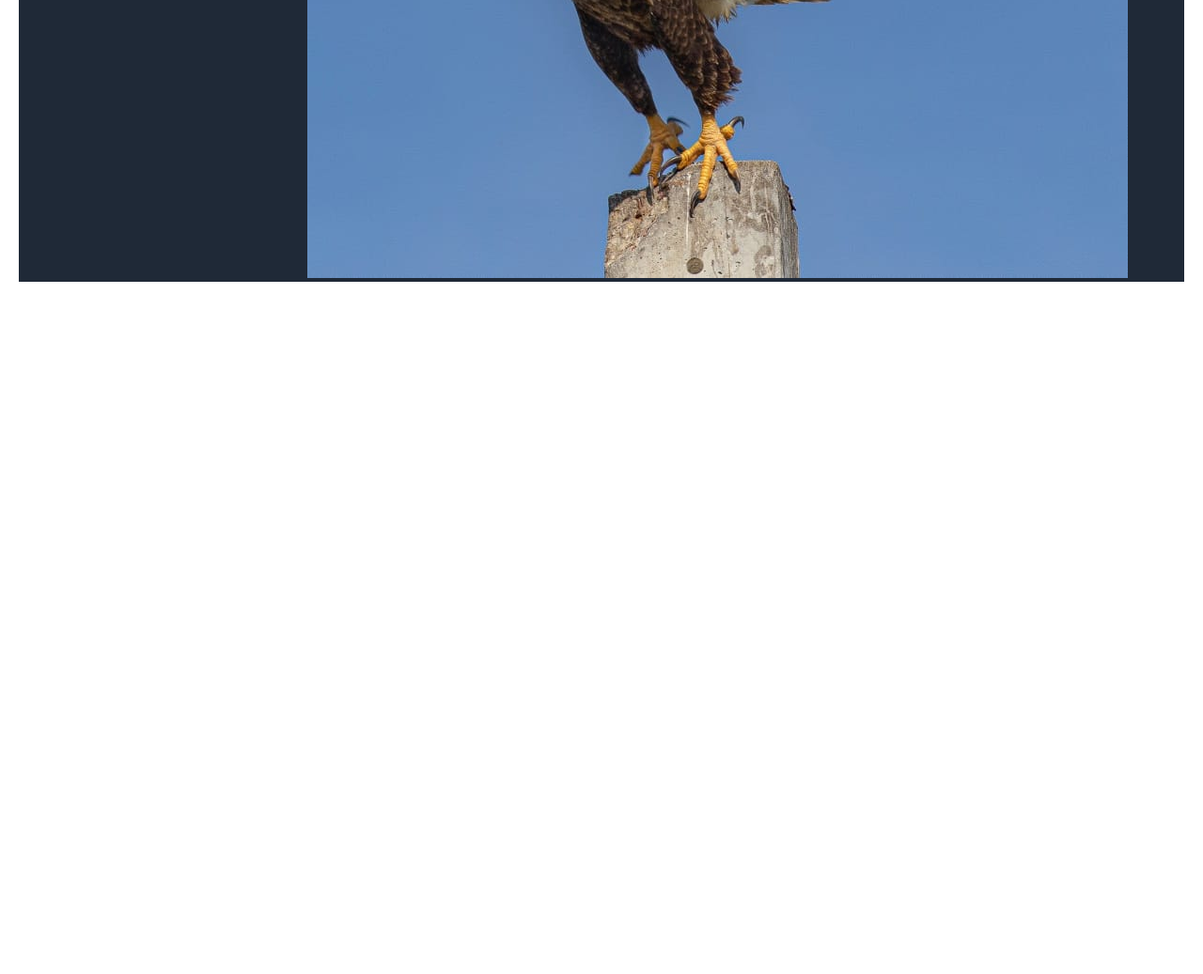
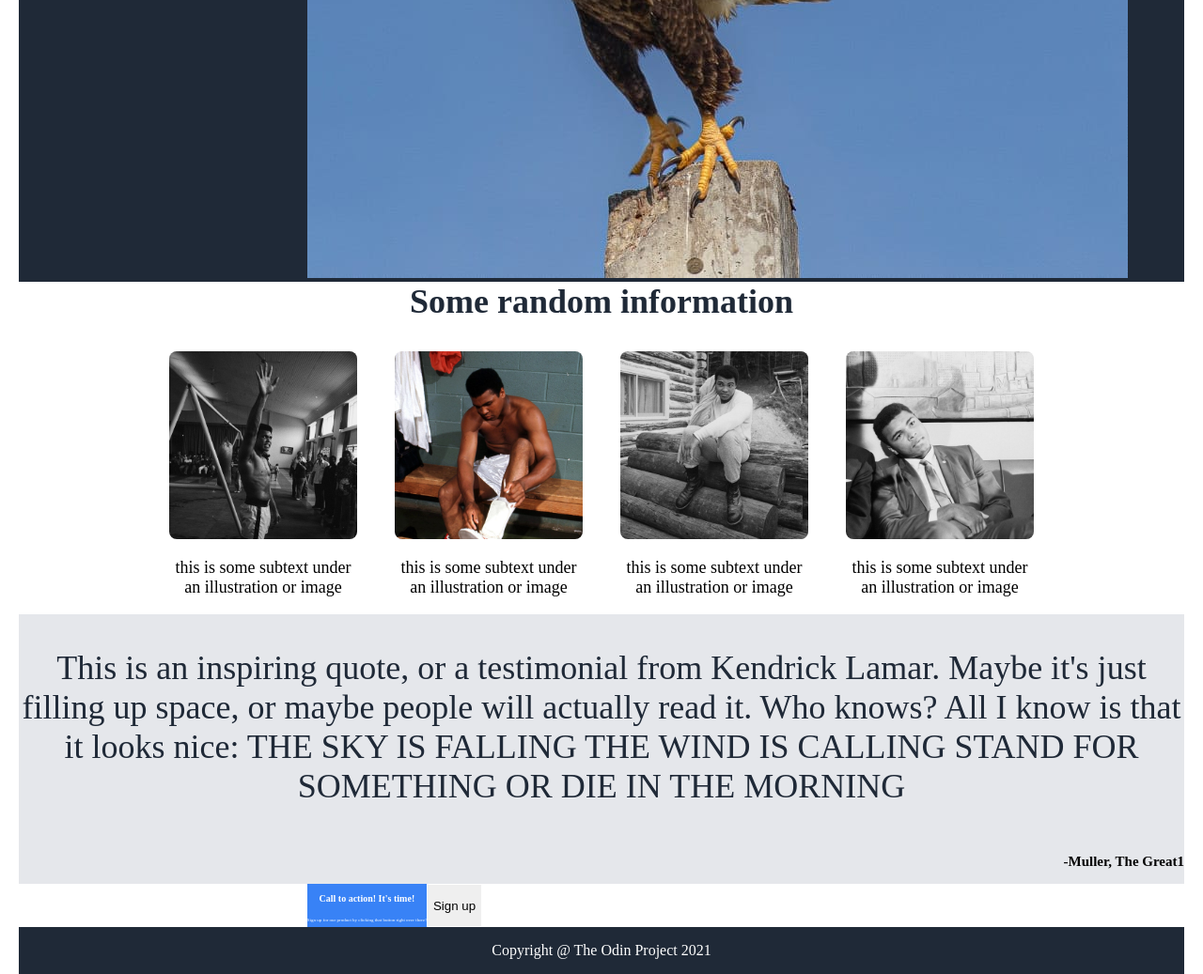
Before and after one commit to tobuya/landing-page, a plain HTML site: page index.html in a window 1280 px wide. Shown: the part 899-1936 px from the top of the page at 94% size. Before the commit the page ends 1199 px from the top, so only its background shows below. Drawn offline with Linux system fonts and the light colour scheme.

Commit message:
full layout before edits

```diff
--- a/index.html
+++ b/index.html
@@ -30,22 +30,42 @@
    </div>
 
    <div class="sectionB">
-
-
+       <div class="random">Some random information</div>
+       <div class="random-below">
+           <div class="below">
+               <img class="img" src="photos/ali1.jpeg" alt="The greatest of all time" />
+               <p class="text">this is some subtext under an illustration or image</p>
+           </div>
+           <div class="below">
+               <img class= "img" src="photos/ali2.jpeg" alt="The greatest of all time" />
+               <p class="text">this is some subtext under an illustration or image</p>
+           </div>
+           <div class="below">
+               <img class="img" src="photos/ali3.jpeg" alt="The greatest of all time" />
+               <p class="text">this is some subtext under an illustration or image</p>
+           </div>
+           <div class="below">
+               <img class="img" src="photos/ali4.jpeg" alt="The greatest of all time" />
+               <p class="text">this is some subtext under an illustration or image</p>
+           </div>
+       </div>
    </div>
 
    <div class="sectionC">
-
-
+       <p class="paragraph">This is an inspiring quote, or a testimonial from Kendrick Lamar. Maybe it's just filling up space, or maybe people will actually read it. Who knows? All I know is that it looks nice: THE SKY IS FALLING THE WIND IS CALLING STAND FOR SOMETHING OR DIE IN THE MORNING</p>
+       <p class="name">-Muller, The Great1</p>
    </div>
 
    <div class="sectionD">
-
-
+       <div class="sec-d">
+           <div class="side-a">
+               <p class="call">Call to action! It's time!</p>
+               <p class="sign">Sign up for our product by clicking that button right over there!</p>
+           </div>
+           <button class="butt">Sign up</button>
+       </div>
    </div>
 
-   <div class="footer">
-
-   </div>
+   <div class="footer"><p>Copyright @ The Odin Project 2021</p></div>
 </body>
 </html>
--- a/style.css
+++ b/style.css
@@ -7,6 +7,7 @@ body {
     display: flex;
     flex-direction: column;
     text-align: center;
+    flex: 1;
 }
 
 
@@ -70,3 +71,99 @@ li {
     border-radius: 8px;
     color: white;
 }
+
+
+.sectionB {
+    display: flex;
+    flex-direction: column;
+    align-items: center;
+    justify-content: center;
+}
+
+.random {
+    font-size: 36px;
+    font-weight: bolder;
+    color: #1f2937;
+    margin-bottom: 32px;
+}
+
+.random-below {
+    display: flex;
+    align-items: center;
+    justify-content: center;
+    gap: 40px;
+}
+.below {
+    max-width: 200px;
+    display: flex;
+    flex-direction: column;
+}
+.text {
+    font-size: 18px;
+    color: black;
+    margin-top: 20px;
+}
+.img {
+    border-radius: 8px;
+    max-width: 200px;
+}
+
+
+.sectionC {
+    display: flex;
+    flex-direction: column;
+    background-color: #e5e7eb;
+    align-items: center;
+    justify-content: center;
+}
+.paragraph {
+    font: 36px light italic;
+    color: #1f2937;
+}
+.name {
+    align-self: flex-end;
+    font-size: 15px;
+    font-weight: bold;
+}
+
+
+.sectionD {
+    display: flex;
+    text-align: center;
+    justify-content: center;
+    max-width: 800px;
+    max-height: 200px;
+}
+
+.sec-d {
+    display: flex;
+    justify-content: center;
+    text-align: center;
+    background-color: #3882f6;
+    color: white;
+}
+.side-a {
+    display: flex;
+    flex-direction: column;
+}
+.call {
+    font-size: 10px;
+    font-weight: bold;
+}
+.sign {
+    font-size: 5px;
+    font-weight: lighter;
+}
+.butt {
+    text-align: center;
+    border: 1px solid white;
+}
+
+
+.footer {
+    display: flex;
+    align-items: center;
+    justify-content: center;
+    background-color: #1f2937;
+    color: white;
+}
```
Also changed, not shown: photos/ali1.jpeg (added), photos/ali2.jpeg (added), photos/ali3.jpeg (added), photos/ali4.jpeg (added), 1 other file.
